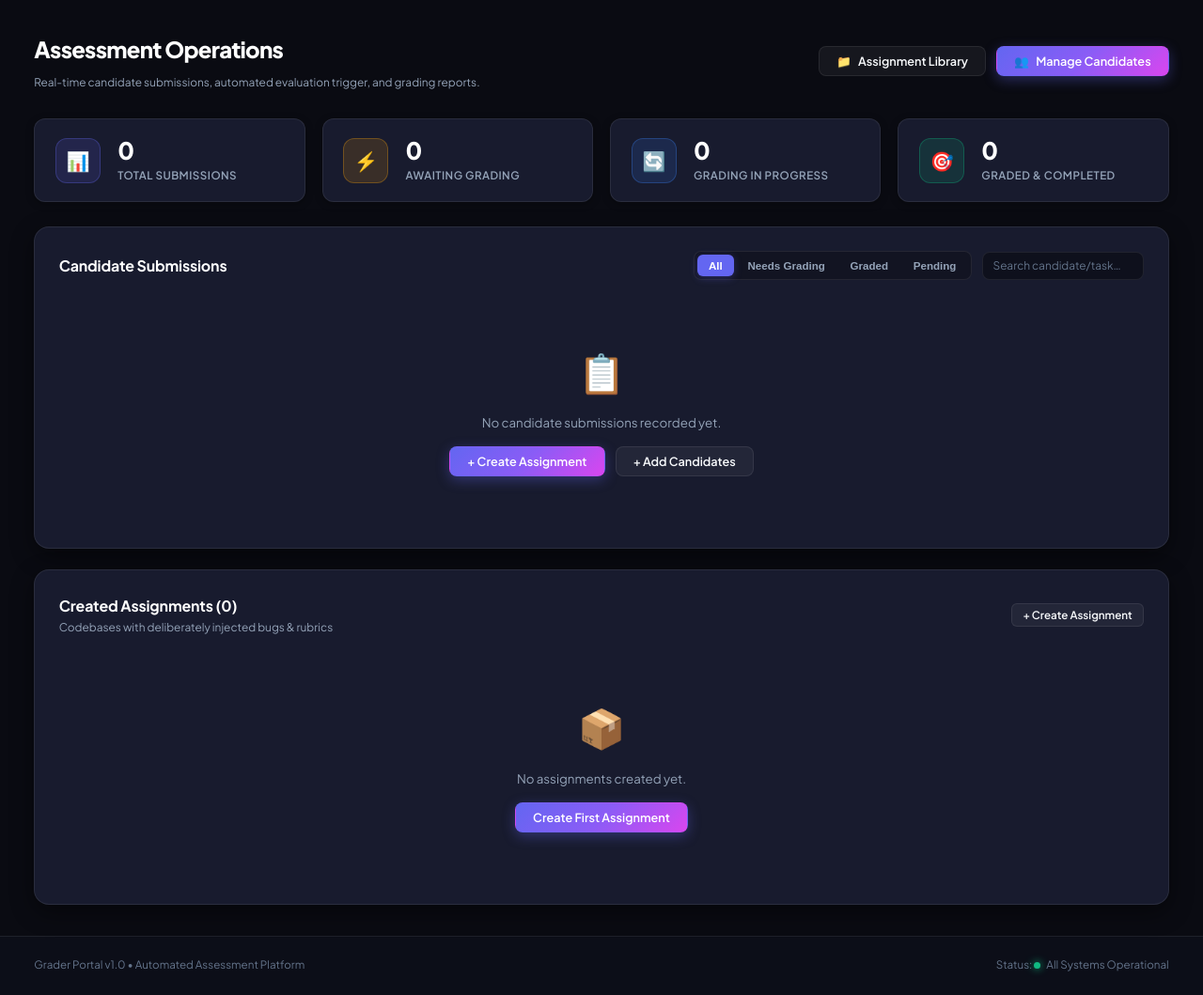
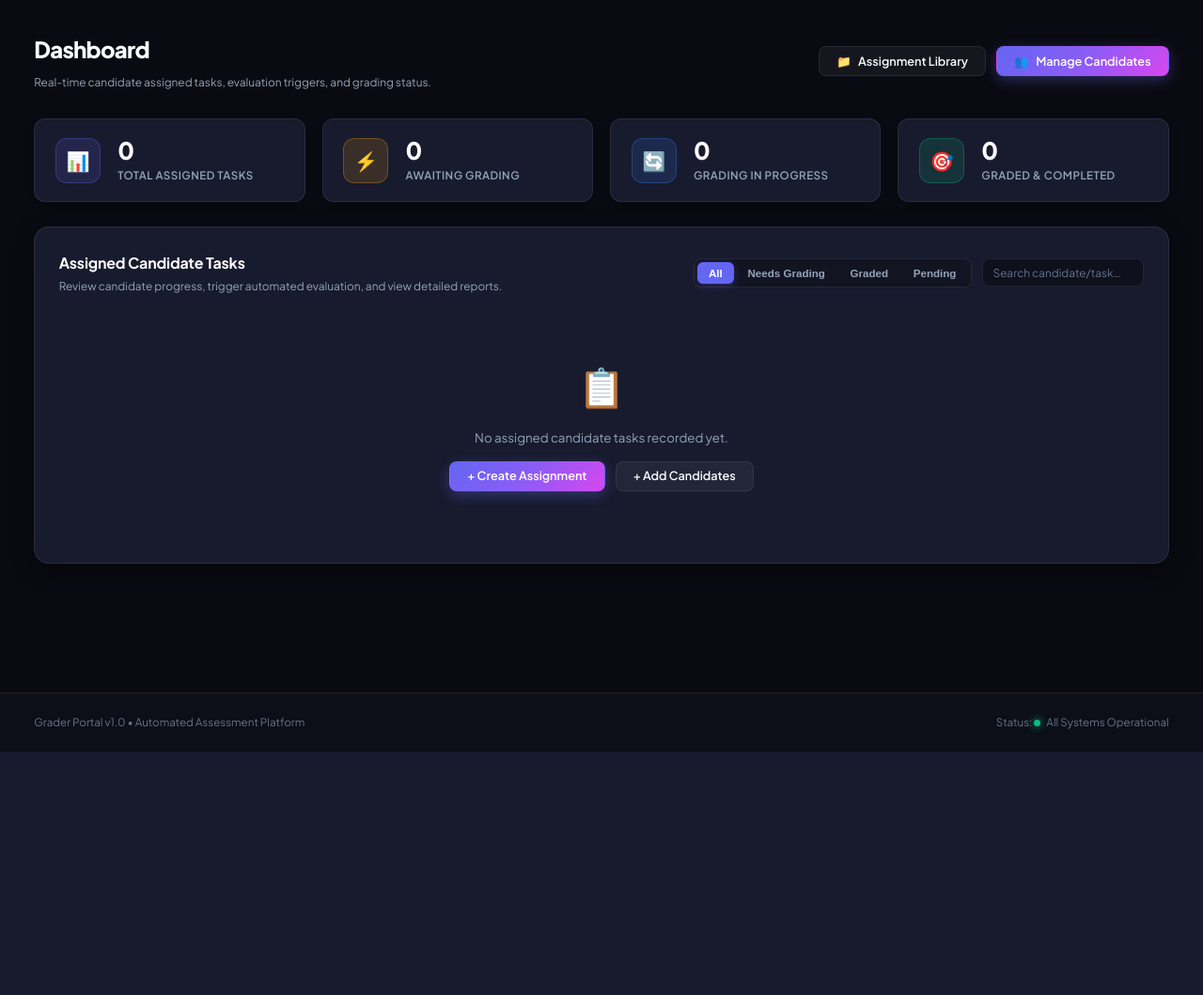
Before and after one commit to agr-arsh-15/Grader, a FastAPI app: template backend/templates/admin/dashboard.html in a window 1280 px wide. Shown: the whole page at 94% size. After the commit the page ends 800 px from the top, so only its background shows below. Run offline with FastAPI, Linux system fonts and the light colour scheme; the template is opened without the code that fills it, so the values that code supplies are empty.

Commit message:
Refactor dashboard to single assigned tasks table, rename tab to Dashboard, and add report eye actions

```diff
--- a/backend/routers/admin.py
+++ b/backend/routers/admin.py
@@ -110,9 +110,10 @@ async def admin_dashboard(
             "submissions": submissions,
             "assignments": assignments,
             "stats": stats,
-            "active_page": "submissions",
+            "active_page": "dashboard",
         },
     )
+
 
 
 # ─────────────────────────────────────────────
@@ -763,8 +764,9 @@ async def submission_report(
 
     return templates.TemplateResponse(
         "admin/report.html",
-        {"request": request, "user": user, "submission": submission, "active_page": "submissions"},
+        {"request": request, "user": user, "submission": submission, "active_page": "dashboard"},
     )
+
 
 
 @router.post("/api/admin/submissions/{submission_id}/grade")
--- a/backend/templates/admin/dashboard.html
+++ b/backend/templates/admin/dashboard.html
@@ -1,12 +1,12 @@
 {% extends "base.html" %}
 
-{% block title %}Submissions Dashboard — Grading Portal{% endblock %}
+{% block title %}Dashboard — Grading Portal{% endblock %}
 
 {% block content %}
 <div class="page-header">
   <div>
-    <h1 class="page-title">Assessment Operations</h1>
-    <p class="text-muted text-small mt-1">Real-time candidate submissions, automated evaluation trigger, and grading reports.</p>
+    <h1 class="page-title">Dashboard</h1>
+    <p class="text-muted text-small mt-1">Real-time candidate assigned tasks, evaluation triggers, and grading status.</p>
   </div>
   <div class="flex gap-2">
     <a href="/admin/assignments" class="btn btn-secondary">
@@ -24,7 +24,7 @@
     <div class="stat-icon-wrapper purple">📊</div>
     <div>
       <div class="stat-value">{{ stats.total_submissions if stats else submissions|length }}</div>
-      <div class="stat-label">Total Submissions</div>
+      <div class="stat-label">Total Assigned Tasks</div>
     </div>
   </div>
 
@@ -53,11 +53,12 @@
   </div>
 </div>
 
-<!-- Submissions Section -->
+<!-- Single Main Section: Assigned Tasks & Candidate Submissions -->
 <div class="card mt-3">
   <div class="card-header-flex">
     <div>
-      <h2 class="card-title" style="margin-bottom: 0;">Candidate Submissions</h2>
+      <h2 class="card-title" style="margin-bottom: 0;">Assigned Candidate Tasks</h2>
+      <p class="text-muted text-small" style="margin-top: 2px;">Review candidate progress, trigger automated evaluation, and view detailed reports.</p>
     </div>
     <div class="flex gap-2 items-center flex-wrap">
       <div class="filter-tabs">
@@ -74,22 +75,22 @@
 
   {% if submissions %}
   <div class="table-wrap mt-2">
-    <table id="submissions-table">
+    <table id="submissions-table" style="width: 100%; border-collapse: collapse;">
       <thead>
         <tr>
-          <th>Candidate</th>
-          <th>Assessment</th>
-          <th>Status</th>
-          <th>Score</th>
-          <th>Due Deadline</th>
-          <th>Submitted Time</th>
-          <th style="text-align: right;">Action</th>
+          <th style="text-align: left; width: 22%;">Candidate</th>
+          <th style="text-align: left; width: 22%;">Assigned Assessment</th>
+          <th style="text-align: center; width: 12%;">Status</th>
+          <th style="text-align: center; width: 10%;">Score</th>
+          <th style="text-align: center; width: 12%;">Due Deadline</th>
+          <th style="text-align: center; width: 12%;">Submitted Time</th>
+          <th style="text-align: center; width: 10%;">Action</th>
         </tr>
       </thead>
       <tbody>
         {% for sub in submissions %}
         <tr class="sub-row" data-status="{{ sub.status.value }}" data-text="{{ sub.candidate.email.lower() }} {{ sub.assignment.title.lower() }}">
-          <td>
+          <td style="text-align: left;">
             <div class="candidate-cell">
               <div class="candidate-avatar">{{ sub.candidate.email[:2].upper() }}</div>
               <div>
@@ -98,53 +99,58 @@
               </div>
             </div>
           </td>
-          <td>
-            <div style="font-weight: 500; color: #fff;">{{ sub.assignment.title }}</div>
+          <td style="text-align: left;">
+            <div style="font-weight: 600; color: #fff;">{{ sub.assignment.title }}</div>
             <div class="text-muted text-small">ID: {{ sub.id | string | truncate(10, True, '…') }}</div>
           </td>
-          <td>
-            <span class="badge badge-{{ sub.status.value }}">
+          <td style="text-align: center;">
+            <span class="badge badge-{{ sub.status.value }}" style="display: inline-flex; align-items: center; justify-content: center;">
               {{ sub.status.value|capitalize }}
             </span>
           </td>
-          <td>
+          <td style="text-align: center;">
             {% if sub.status.value == 'graded' and sub.grading_result %}
-              <div class="score-pill-badge {% if sub.grading_result.overall_score >= 70 %}high{% elif sub.grading_result.overall_score >= 40 %}med{% else %}low{% endif %}">
-                {{ sub.grading_result.overall_score }}%
+              <div class="score-pill-badge {% if sub.grading_result.overall_score >= 70 %}high{% elif sub.grading_result.overall_score >= 40 %}med{% else %}low{% endif %}" style="margin: 0 auto;">
+                {{ "%.1f"|format(sub.grading_result.overall_score) }}%
               </div>
             {% else %}
               <span class="text-muted text-small">—</span>
             {% endif %}
           </td>
-          <td class="text-muted text-small">
-            <div>{{ sub.due_at.strftime('%b %d, %Y') }}</div>
-            <div style="font-size: 0.72rem; color: #6b7280;">{{ sub.due_at.strftime('%H:%M') }} UTC</div>
+          <td style="text-align: center;">
+            <div class="text-small" style="color: #fca5a5; font-weight: 500;">{{ sub.due_at.strftime('%b %d, %Y') }}</div>
+            <div style="font-size: 0.72rem; color: var(--text-dim);">{{ sub.due_at.strftime('%H:%M') }} UTC</div>
           </td>
-          <td class="text-muted text-small">
+          <td style="text-align: center;">
             {% if sub.submitted_at %}
-              <div>{{ sub.submitted_at.strftime('%b %d, %Y') }}</div>
-              <div style="font-size: 0.72rem; color: #6b7280;">{{ sub.submitted_at.strftime('%H:%M') }} UTC</div>
+              <div class="text-small" style="color: #86efac; font-weight: 500;">{{ sub.submitted_at.strftime('%b %d, %Y') }}</div>
+              <div style="font-size: 0.72rem; color: var(--text-dim);">{{ sub.submitted_at.strftime('%H:%M') }} UTC</div>
             {% else %}
-              <span class="text-muted">—</span>
+              <span class="text-muted text-small">—</span>
             {% endif %}
           </td>
-          <td style="text-align: right;">
+          <td style="text-align: center;">
             {% if sub.status.value == 'submitted' %}
               <button
                 class="btn btn-sm btn-primary btn-grade"
                 data-submission-id="{{ sub.id }}"
                 title="Trigger automated tests and AI rubric evaluation"
+                style="padding: 0.42rem 0.85rem; font-size: 0.82rem;"
               >⚡ Grade</button>
             {% elif sub.status.value == 'graded' %}
-              <a href="/admin/submissions/{{ sub.id }}/report" class="btn btn-sm btn-success">
-                📊 Report
+              <a
+                href="/admin/submissions/{{ sub.id }}/report"
+                class="btn-report-eye-action"
+                title="View detailed evaluation report in this browser"
+              >
+                <span>👁️</span> <span>Report</span>
               </a>
             {% elif sub.status.value == 'grading' %}
               <span class="grading-pulse-indicator">
                 <span class="spinner"></span> Grading…
               </span>
             {% else %}
-              <span class="badge badge-pending" style="opacity: 0.7;">Awaiting work</span>
+              <span class="badge badge-pending" style="opacity: 0.75; font-size: 0.75rem;">Awaiting work</span>
             {% endif %}
           </td>
         </tr>
@@ -155,64 +161,11 @@
   {% else %}
   <div class="empty-state">
     <div class="empty-state-icon">📋</div>
-    <p class="empty-state-text">No candidate submissions recorded yet.</p>
+    <p class="empty-state-text">No assigned candidate tasks recorded yet.</p>
     <div class="flex gap-2 justify-center mt-2" style="justify-content:center;">
       <a href="/admin/assignments/create" class="btn btn-primary">+ Create Assignment</a>
       <a href="/admin/candidates" class="btn btn-secondary">+ Add Candidates</a>
     </div>
-  </div>
-  {% endif %}
-</div>
-
-<!-- Active Assignments List -->
-<div class="card mt-3">
-  <div class="card-header-flex">
-    <div>
-      <h2 class="card-title" style="margin-bottom:0;">Created Assignments ({{ assignments|length }})</h2>
-      <p class="text-muted text-small">Codebases with deliberately injected bugs & rubrics</p>
-    </div>
-    <a href="/admin/assignments/create" class="btn btn-secondary btn-sm">+ Create Assignment</a>
-  </div>
-
-  {% if assignments %}
-  <div class="table-wrap mt-2">
-    <table>
-      <thead>
-        <tr>
-          <th>Assessment Title</th>
-          <th>Description & Rubric</th>
-          <th>Created Date</th>
-          <th style="text-align: right;">Action</th>
-        </tr>
-      </thead>
-      <tbody>
-        {% for asgn in assignments %}
-        <tr>
-          <td>
-            <div style="font-weight: 600; color: #fff;">{{ asgn.title }}</div>
-            <div class="text-muted text-small">ID: {{ asgn.id | string | truncate(13, True, '…') }}</div>
-          </td>
-          <td>
-            <div class="text-small" style="max-width: 420px; white-space: nowrap; overflow: hidden; text-overflow: ellipsis; color: var(--text-muted);">
-              {{ asgn.description or 'No description' }}
-            </div>
-          </td>
-          <td class="text-muted text-small">{{ asgn.created_at.strftime('%b %d, %Y') }}</td>
-          <td style="text-align: right;">
-            <a href="/admin/assignments/{{ asgn.id }}/assign" class="btn btn-sm btn-primary">
-              👥 Assign Candidates
-            </a>
-          </td>
-        </tr>
-        {% endfor %}
-      </tbody>
-    </table>
-  </div>
-  {% else %}
-  <div class="empty-state">
-    <div class="empty-state-icon">📦</div>
-    <p class="empty-state-text">No assignments created yet.</p>
-    <a href="/admin/assignments/create" class="btn btn-primary mt-2">Create First Assignment</a>
   </div>
   {% endif %}
 </div>
--- a/backend/templates/base.html
+++ b/backend/templates/base.html
@@ -26,8 +26,8 @@
 
       {% if user.role.value == 'admin' %}
       <nav class="nav-links">
-        <a href="/admin/dashboard" class="nav-link {% if active_page == 'submissions' %}active{% endif %}">
-          <span class="nav-icon">📊</span> Submissions
+        <a href="/admin/dashboard" class="nav-link {% if active_page in ['dashboard', 'submissions'] %}active{% endif %}">
+          <span class="nav-icon">📊</span> Dashboard
         </a>
         <a href="/admin/assignments" class="nav-link {% if active_page == 'assignments' %}active{% endif %}">
           <span class="nav-icon">📁</span> Assignments
@@ -37,6 +37,7 @@
         </a>
       </nav>
       {% endif %}
+
     </div>
 
     <div class="navbar-right">
```
Also changed, not shown: backend/static/style.css (+29 -0 lines), backend/templates/admin/candidates.html (+14 -0 lines).
